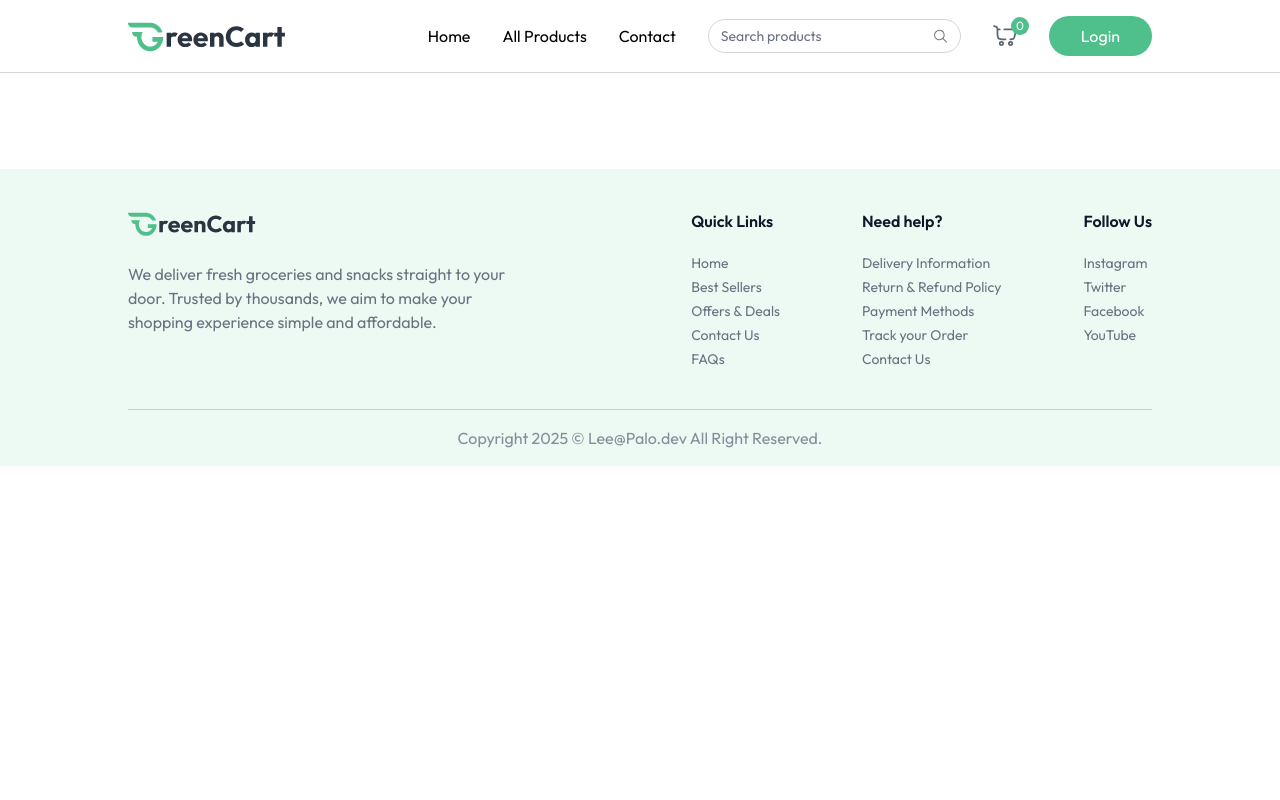
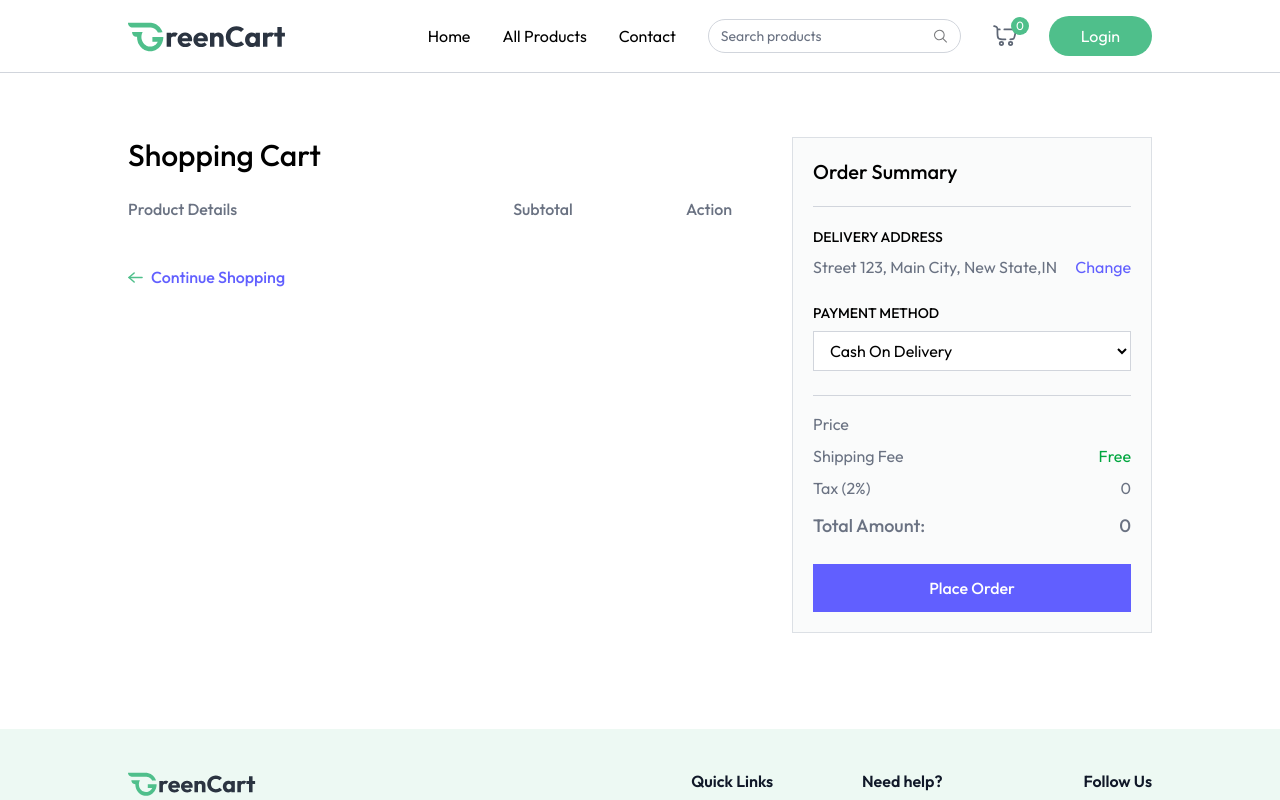
Before and after one commit to leemutai/GreenGro, a React (Vite) app in the folder client/: page /cart in a window 1280 px wide. Shown: the top 800 px of the page. Built offline with nearby package versions, Linux system fonts and the light colour scheme.

Commit message:
feat: Added fully functional Cart component with product listing, address selection, payment options, and order summary

```diff
--- a/client/src/App.jsx
+++ b/client/src/App.jsx
@@ -9,6 +9,7 @@
 import AllProducts from "./pages/AllProducts";
 import ProductCategory from "./pages/ProductCategory";
 import ProductDetails from "./pages/ProductDetails";
+import Cart from "./pages/Cart";
 
 const App = () => {
   const isSellerPath = useLocation().pathname.includes("/seller");
@@ -29,6 +30,7 @@
           <Route path="/products" element={<AllProducts />} />
           <Route path="/products/:category" element={<ProductCategory />} />
           <Route path="/products/:category/:id" element={<ProductDetails />} />
+          <Route path="/cart" element={<Cart />} />
         </Routes>
       </div>
       {!isSellerPath && <Footer />}
--- /dev/null
+++ b/client/src/pages/Cart.jsx
@@ -0,0 +1,225 @@
+import { useEffect, useState } from "react";
+import { useAppContext } from "../context/AppContext";
+import { assets, dummyAddress } from "../assets/assets";
+
+const Cart = () => {
+  const {
+    products,
+    currency,
+    cartItems,
+    removeFromCart,
+    getCartCount,
+    updateCartItem,
+    navigate,
+    getCartAmount,
+  } = useAppContext();
+  const [cartArray, setCartArray] = useState([]);
+  const [addresses, setAddresses] = useState(dummyAddress);
+  const [showAddress, setShowAddress] = useState(false);
+  const [selectedAddress, setSelectedAddress] = useState(dummyAddress[0]);
+  const [paymentOption, setPaymentOption] = useState("COD");
+
+  const getCart = () => {
+    let tempArray = [];
+    for (const key in cartItems) {
+      const product = products.find((item) => item._id === key);
+      product.quantity = cartItems[key];
+      tempArray.push(product);
+    }
+    setCartArray(tempArray);
+  };
+
+  const placeOrder = async () => {};
+
+  useEffect(() => {
+    if (products.length > 0 && cartItems) {
+      getCart();
+    }
+  }, [products, cartItems]);
+
+  return products.length > 0 && cartItems ? (
+    <div className="flex flex-col md:flex-row  mt-16">
+      <div className="flex-1 max-w-4xl">
+        <h1 className="text-3xl font-medium mb-6">
+          Shopping Cart{" "}
+          <span className="text-sm text-indigo-500">{getCartCount}</span>
+        </h1>
+
+        <div className="grid grid-cols-[2fr_1fr_1fr] text-gray-500 text-base font-medium pb-3">
+          <p className="text-left">Product Details</p>
+          <p className="text-center">Subtotal</p>
+          <p className="text-center">Action</p>
+        </div>
+
+        {cartArray.map((product, index) => (
+          <div
+            key={index}
+            className="grid grid-cols-[2fr_1fr_1fr] text-gray-500 items-center text-sm md:text-base font-medium pt-3"
+          >
+            <div className="flex items-center md:gap-6 gap-3">
+              <div
+                onClick={() => {
+                  navigate(
+                    `/products/${product.category}.toLowerCase()}/${product._id} `
+                  );
+                  scrollTo(0, 0);
+                }}
+                className="cursor-pointer w-24 h-24 flex items-center justify-center border border-gray-300 rounded"
+              >
+                <img
+                  className="max-w-full h-full object-cover"
+                  src={product.image[0]}
+                  alt={product.name}
+                />
+              </div>
+              <div>
+                <p className="hidden md:block font-semibold">{product.name}</p>
+                <div className="font-normal text-gray-500/70">
+                  <p>
+                    Weight: <span>{product.weight || "N/A"}</span>
+                  </p>
+                  <div className="flex items-center">
+                    <p>Qty:</p>
+                    <select className="outline-none">
+                      {Array(
+                        cartItems[product._id] > 9 ? cartItems[product._id] : 9
+                      )
+                        .fill("")
+                        .map((_, index) => (
+                          <option key={index} value={index + 1}>
+                            {index + 1}
+                          </option>
+                        ))}
+                    </select>
+                  </div>
+                </div>
+              </div>
+            </div>
+            <p className="text-center">
+              {currency}
+              {product.offerPrice * product.quantity}
+            </p>
+            <button
+              onClick={() => removeFromCart()}
+              className="cursor-pointer mx-auto"
+            >
+              <img
+                src={assets.remove_icon}
+                alt="remove"
+                className="inline-block w-6 h-6"
+              />
+            </button>
+          </div>
+        ))}
+
+        <button
+          onClick={() => {
+            navigate("/products");
+            scrollTo(0, 0);
+          }}
+          className="group cursor-pointer flex items-center mt-8 gap-2 text-indigo-500 font-medium"
+        >
+          <img
+            src={assets.arrow_right_icon_colored}
+            alt="arrow"
+            className="group-hover:-translate-x-1 transition"
+          />
+          Continue Shopping
+        </button>
+      </div>
+
+      <div className="max-w-[360px] w-full bg-gray-100/40 p-5 max-md:mt-16 border border-gray-300/70">
+        <h2 className="text-xl md:text-xl font-medium">Order Summary</h2>
+        <hr className="border-gray-300 my-5" />
+
+        <div className="mb-6">
+          <p className="text-sm font-medium uppercase">Delivery Address</p>
+          <div className="relative flex justify-between items-start mt-2">
+            <p className="text-gray-500">
+              {selectedAddress
+                ? `${selectedAddress.street}, ${selectedAddress.city}, ${selectedAddress.state},${selectedAddress.country}`
+                : "No address found"}
+            </p>
+            <button
+              onClick={() => setShowAddress(!showAddress)}
+              className="text-indigo-500 hover:underline cursor-pointer"
+            >
+              Change
+            </button>
+            {showAddress && (
+              <div className="absolute top-12 py-1 bg-white border border-gray-300 text-sm w-full">
+                {addresses.map((address, index) => (
+                  <p
+                    onClick={() => {
+                      setSelectedAddress(address);
+                      setShowAddress(false);
+                    }}
+                    className="text-gray-500 p-2 hover:bg-gray-100"
+                  >
+                    {address.street},{address.city},{address.state},
+                    {address.country}
+                  </p>
+                ))}
+                <p
+                  onClick={() => navigate("/add-address")}
+                  className="text-indigo-500 text-center cursor-pointer p-2 hover:bg-indigo-500/10"
+                >
+                  Add address
+                </p>
+              </div>
+            )}
+          </div>
+
+          <p className="text-sm font-medium uppercase mt-6">Payment Method</p>
+
+          <select
+            onChange={(e) => setPaymentOption(e.target.value)}
+            className="w-full border border-gray-300 bg-white px-3 py-2 mt-2 outline-none"
+          >
+            <option value="COD">Cash On Delivery</option>
+            <option value="Online">Online Payment</option>
+          </select>
+        </div>
+
+        <hr className="border-gray-300" />
+
+        <div className="text-gray-500 mt-4 space-y-2">
+          <p className="flex justify-between">
+            <span>Price</span>
+            <span>
+              {currency}
+              {getCartAmount}
+            </span>
+          </p>
+          <p className="flex justify-between">
+            <span>Shipping Fee</span>
+            <span className="text-green-600">Free</span>
+          </p>
+          <p className="flex justify-between">
+            <span>Tax (2%)</span>
+            <span>
+              {currency}
+              {(getCartAmount() * 2) / 100}
+            </span>
+          </p>
+          <p className="flex justify-between text-lg font-medium mt-3">
+            <span>Total Amount:</span>
+            <span>
+              {currency}
+              {getCartAmount() + (getCartAmount() * 2) / 100}
+            </span>
+          </p>
+        </div>
+
+        <button
+          onClick={placeOrder}
+          className="w-full py-3 mt-6 cursor-pointer bg-indigo-500 text-white font-medium hover:bg-indigo-600 transition"
+        >
+          {paymentOption === "COD" ? "Place Order" : "Proceed to Checkout"}
+        </button>
+      </div>
+    </div>
+  ) : null;
+};
+
+export default Cart;
```
